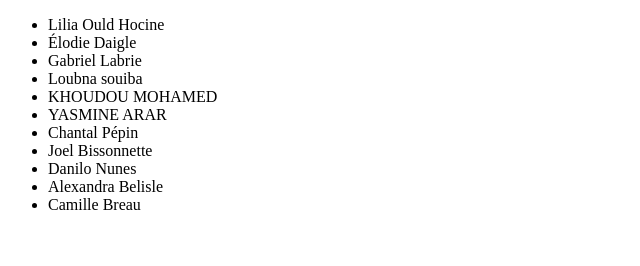
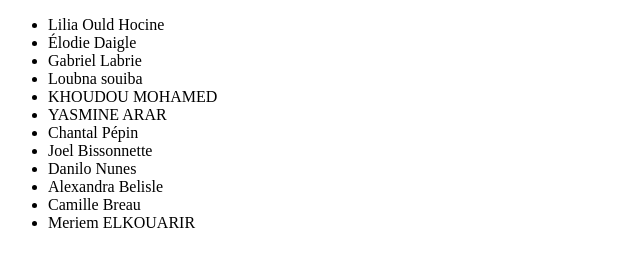
Before and after one commit to liliaouldhocine/conflictstarter, a plain HTML site: page index.html in a window 1280 px wide. Shown: the whole page, without its empty margins (0-640 px from the left). Drawn offline with Linux system fonts and the light colour scheme.

Commit message:
Mise a jour de la liste

```diff
--- a/index.html
+++ b/index.html
@@ -18,6 +18,7 @@
       <li>Danilo Nunes</li>
       <li>Alexandra Belisle</li>
       <li>Camille Breau</li>
+      <li>Meriem ELKOUARIR</li>
     </ul>
   </body>
 </html>
```
